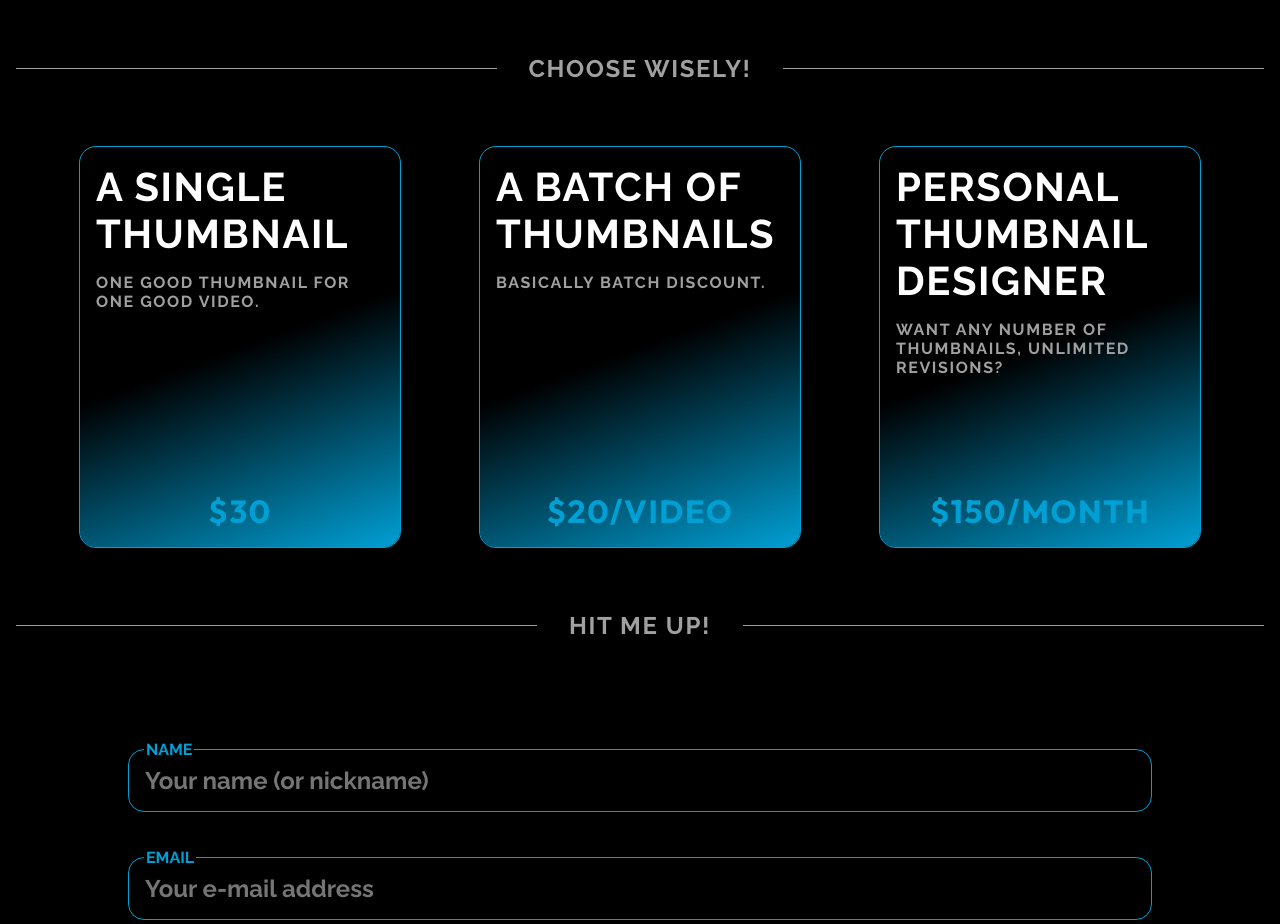
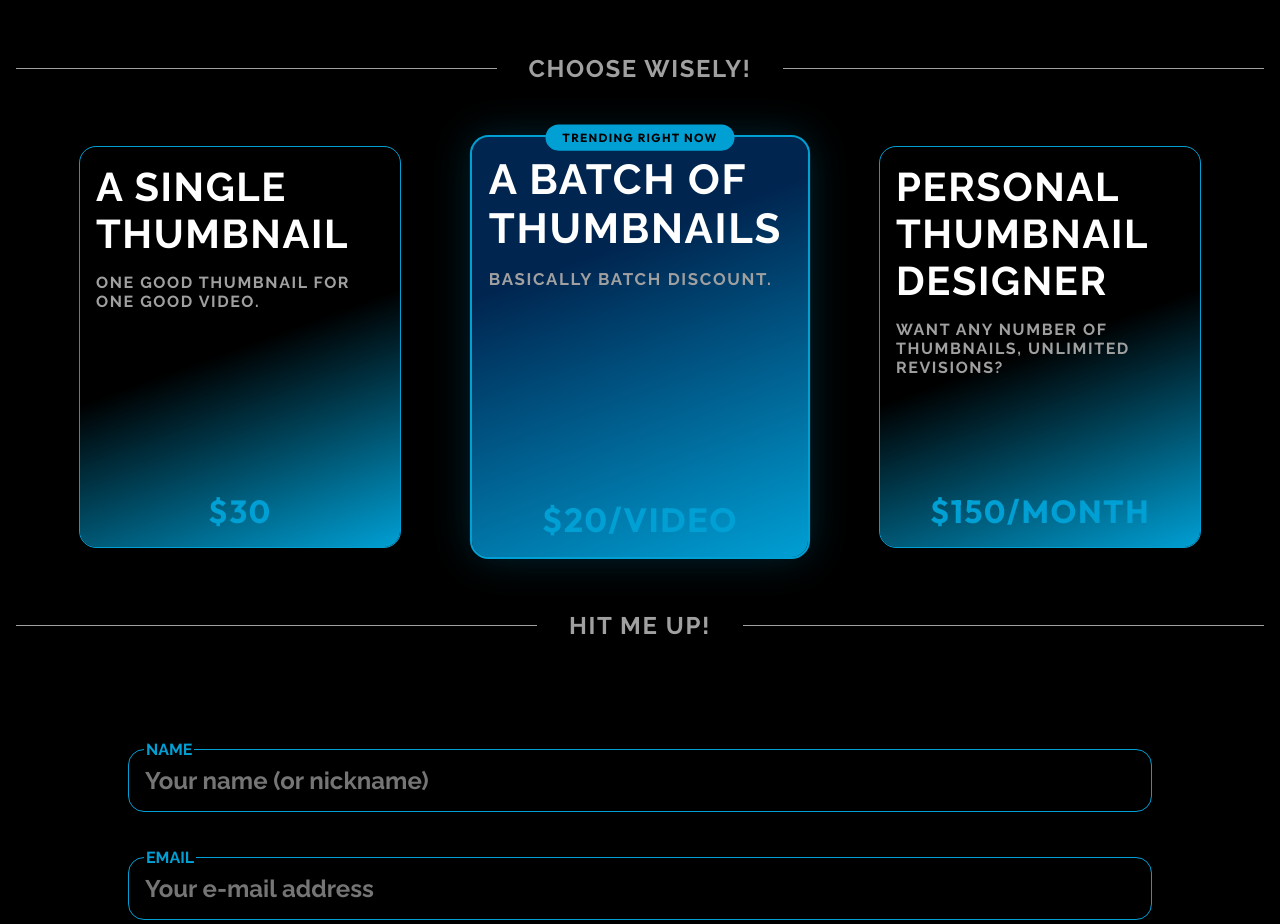
Before and after one commit to AgentMatthy/ballab.thumbnail, a website: page index.html in a window 1280 px wide. Shown: the part 3200-4124 px from the top of the page. Drawn offline with Linux system fonts and the light colour scheme.

Commit message:
trending right now

```diff
--- a/index.html
+++ b/index.html
@@ -146,7 +146,8 @@
                     </div>
                     <p class="price">$30</p>
                 </div>
-                <div class="card">
+                <div class="card featured">
+                    <span class="trending-badge">Trending right now</span>
                     <div class="cardtop">
                         <h3 class="title">A Batch of Thumbnails</h3>
                         <p class="description">Basically batch discount.</p>
--- a/styles.scss
+++ b/styles.scss
@@ -590,6 +590,40 @@ nav {
         letter-spacing: 0.1rem;
         justify-self: flex-end;
       }
+
+      // Trending badge
+      .trending-badge {
+        position: absolute;
+        top: -0.75rem;
+        left: 50%;
+        transform: translateX(-50%);
+
+        background: var(--c-primary);
+        color: var(--c-bg);
+
+        font-size: 0.7rem;
+        font-weight: bold;
+        font-family: var(--t-title);
+        text-transform: uppercase;
+        letter-spacing: 0.08rem;
+
+        padding: 0.35rem 1rem;
+        border-radius: 999rem;
+
+        white-space: nowrap;
+        z-index: 5;
+      }
+
+      // Featured card styling
+      &.featured {
+        transform: scale(1.05);
+        outline-width: 2px;
+        box-shadow: 0 0 40px rgba(0, 159, 212, 0.25);
+
+        &:after {
+          background: linear-gradient(160deg, rgba(0, 47, 100, 0.8) 30%, rgba(0, 159, 212, 1) 100%);
+        }
+      }
     }
   }
 }
@@ -967,6 +1001,16 @@ footer {
           font-size: 1.5rem;
           margin-top: 1rem;
         }
+
+        .trending-badge {
+          font-size: 0.6rem;
+          padding: 0.3rem 0.8rem;
+        }
+
+        &.featured {
+          transform: none;
+          outline-width: 2px;
+        }
       }
     }
   }
```
Also changed, not shown: styles.css, 1 other file.
